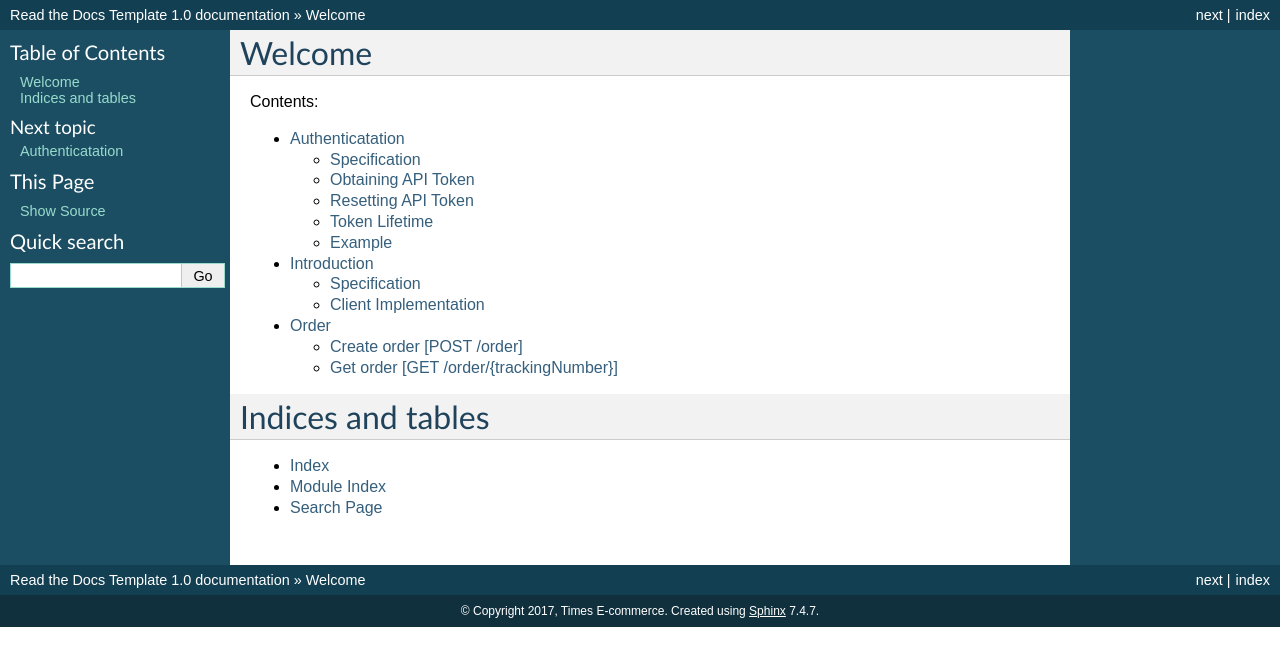
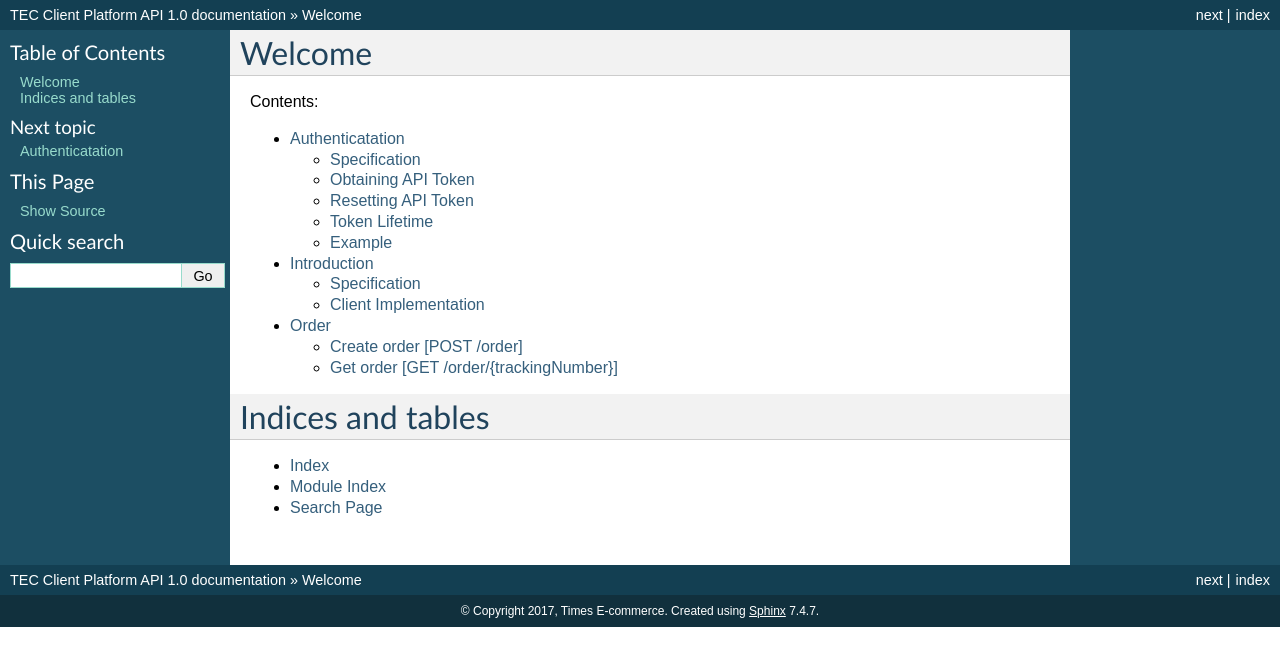
Before and after one commit to timeslogistics/times-oms-api-docs, a Sphinx documentation site: the page built from docs/index.rst, in a window 1280 px wide. Shown: the top 666 px of the page. Built offline with Sphinx 7.4.7, drawn with Linux system fonts in a browser that asks for light colours.

Commit message:
Updated conf

```diff
--- a/docs/conf.py
+++ b/docs/conf.py
@@ -43,7 +43,7 @@ source_suffix = '.rst'
 master_doc = 'index'
 
 # General information about the project.
-project = u'Read the Docs Template'
+project = u'TEC Client Platform API'
 copyright = u'2017, Times E-commerce'
 
 # The version info for the project you're documenting, acts as replacement for
```
